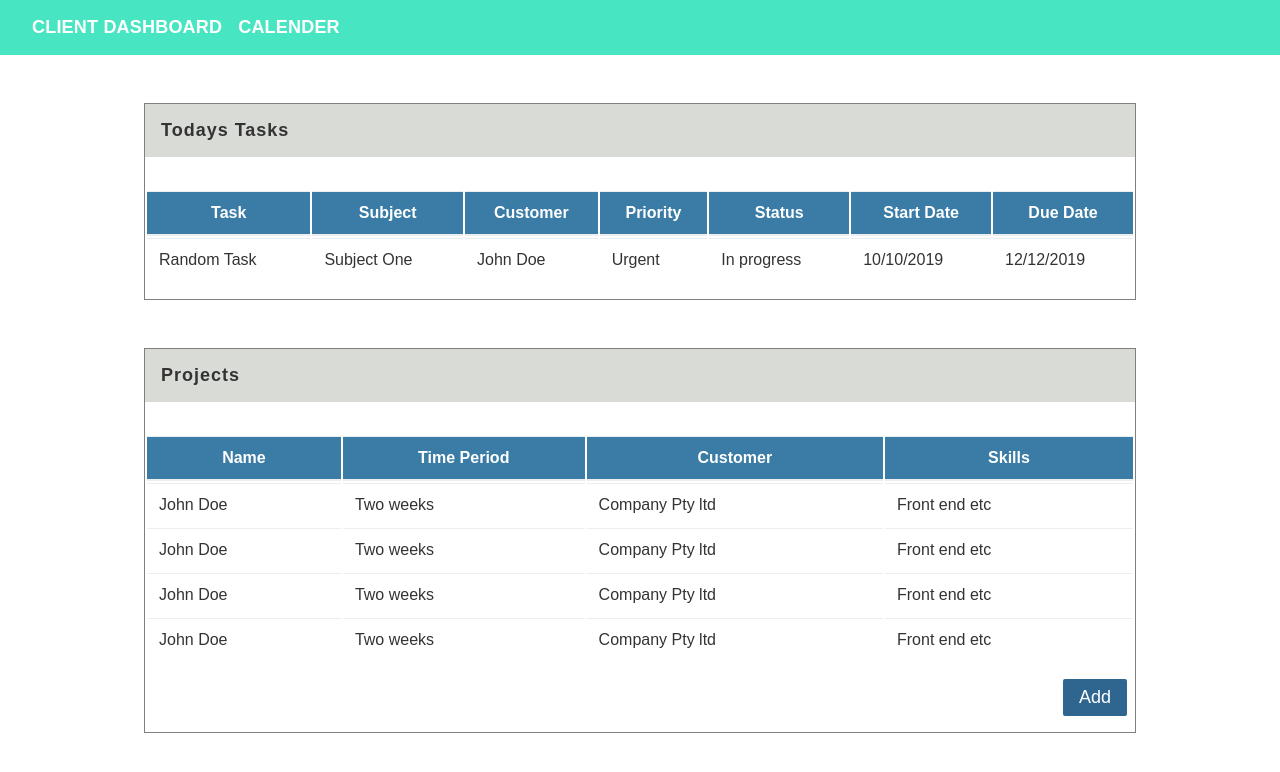
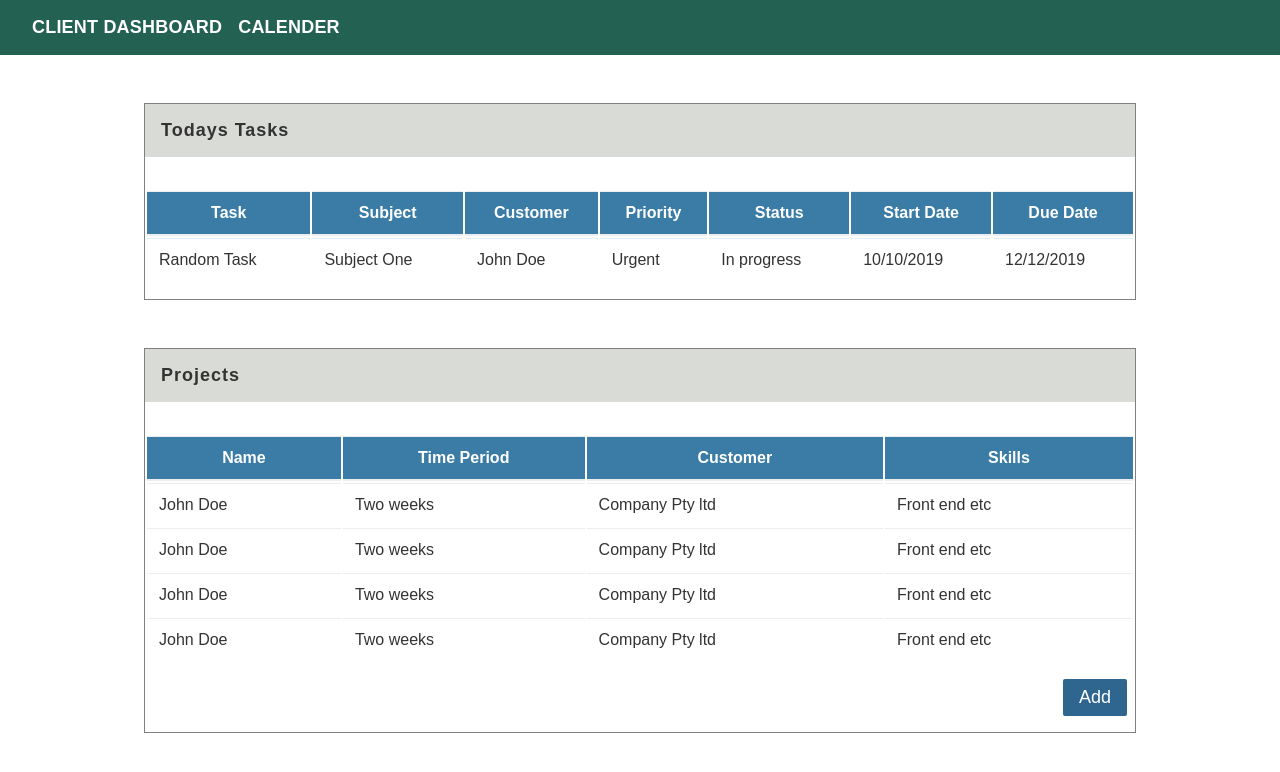
Before and after one commit to tsbajwa/dashboard, a React (Create React App) app: page / in a window 1280 px wide. Shown: the top 772 px of the page. Built offline with nearby package versions, Linux system fonts and the light colour scheme.

Commit message:
udpate: changed bg color

```diff
--- a/src/components/Header/index.js
+++ b/src/components/Header/index.js
@@ -13,7 +13,7 @@ const __Header = styled.header`
   display: flex;
   align-items: center;
   padding: 0 2rem;
-  background: #48e5c2;
+  background: #236153;
   height: 55px;
 
   a {
```
